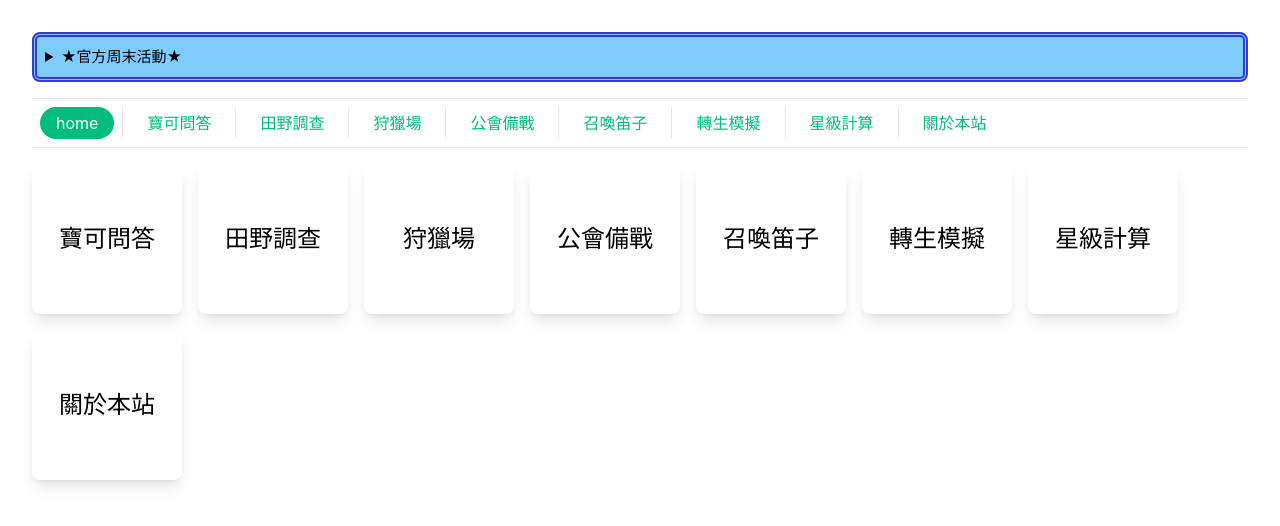
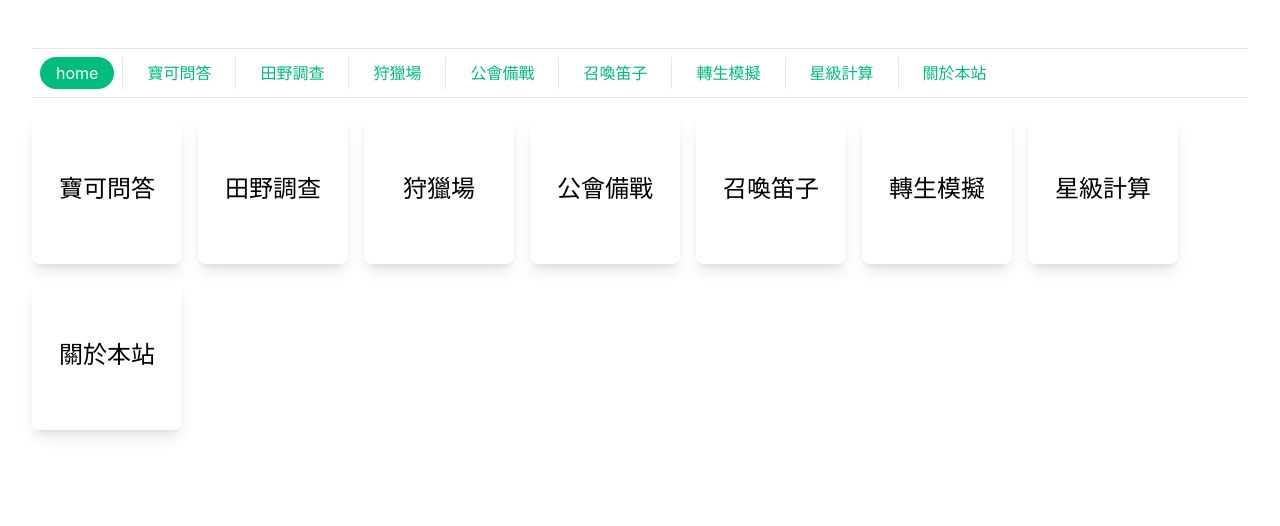
Before and after one commit to tom00502/pokemon-adventurer, a Vue app: page / in a window 1280 px wide. Shown: the top 526 px of the page. Built offline with nearby package versions, Linux system fonts and the light colour scheme.

Commit message:
公告隱藏

```diff
--- a/src/App.vue
+++ b/src/App.vue
@@ -20,7 +20,7 @@ import routers from '@/router/config'
   </header>
 
   <RouterView /> -->
-    <div class="bulletin">
+    <!-- <div class="bulletin">
         <details>
             <summary>★官方周末活動★</summary>
             <ul>
@@ -36,7 +36,7 @@ import routers from '@/router/config'
                 <li>夏日特賣 7/23~7/24</li>
             </ul>
         </details>
-    </div>
+    </div> -->
     <header>
         <nav>
             <div v-for="route in routers" :key="route.name">
```
